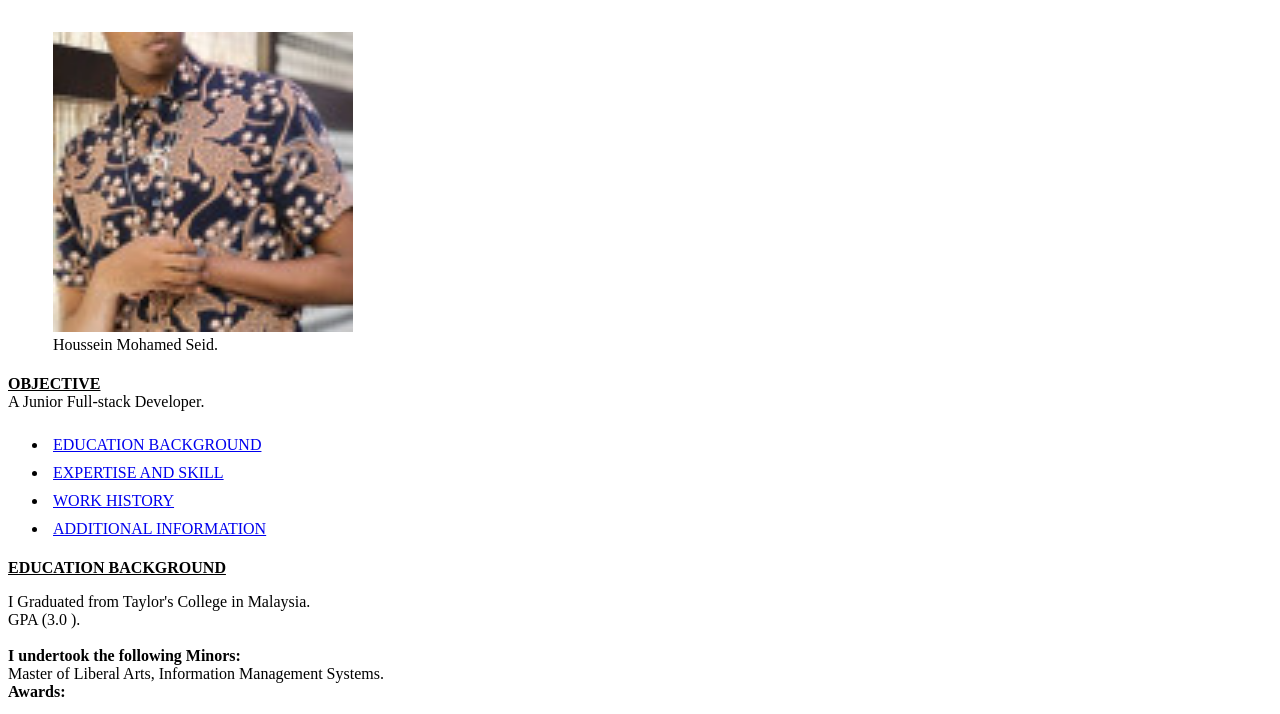
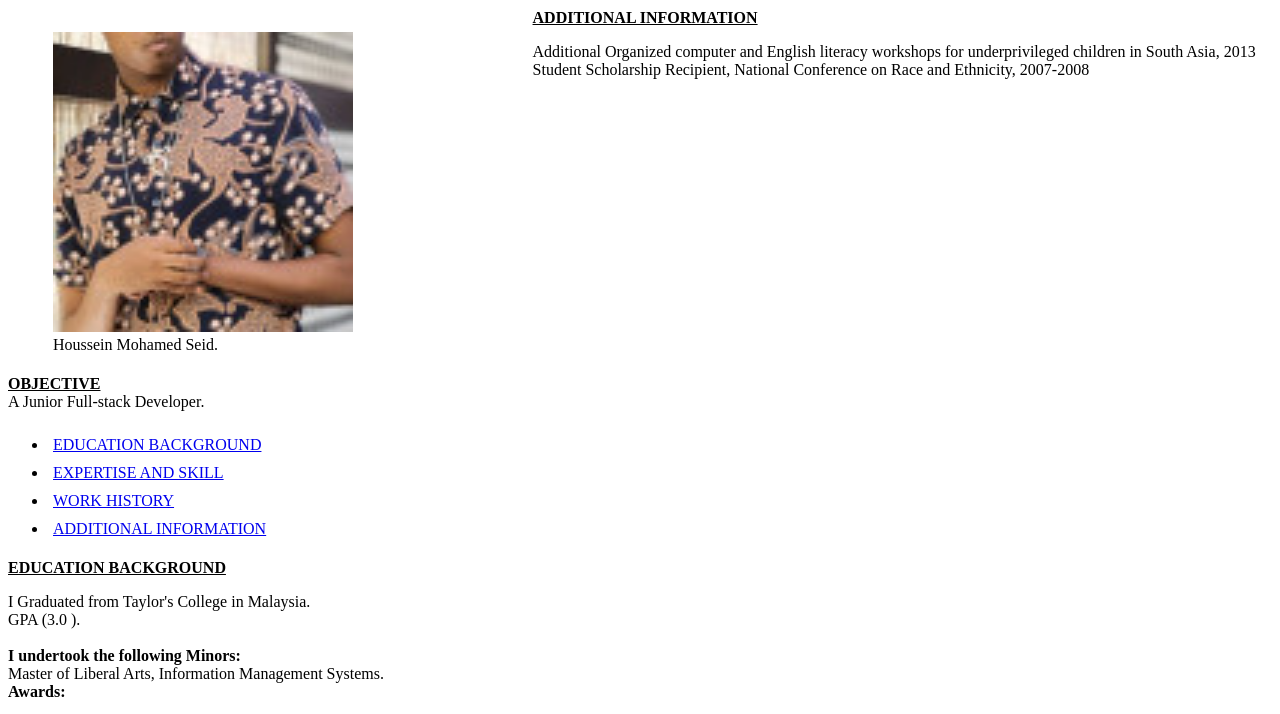
Before and after one commit to HusseinSeid/practical, a plain HTML site: page index.html in a window 1280 px wide. Shown: the part 53-767 px from the top of the page. Drawn offline with Linux system fonts and the light colour scheme.

Commit message:
Update index.html

```diff
--- a/index.html
+++ b/index.html
@@ -44,7 +44,7 @@
             HOUSSEIN MOHAMED SEID
     </div>
 
-<section id="left" style="width:50%;">
+<section id="left">
     <br />
 
     <figure style="padding:5px;">
@@ -97,7 +97,7 @@
 </section>
 
 
-<section id="right" style="width:50%;">
+<section id="right">
     <p> <a name="Skill" class="Skill" id="additional"><u>ADDITIONAL INFORMATION</u></a> </p>
     Additional
     Organized computer and English literacy workshops for underprivileged children in South Asia, 2013
```
